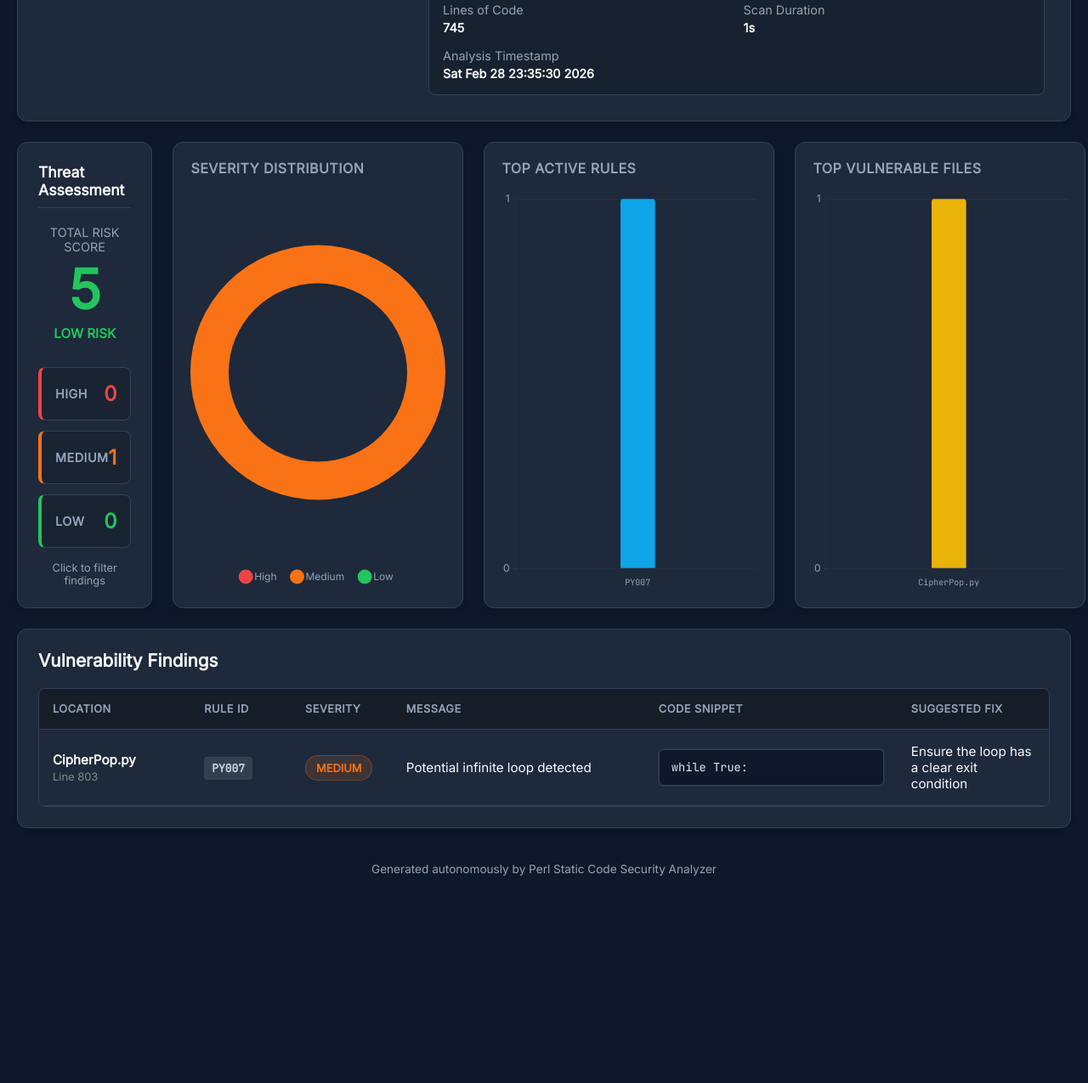
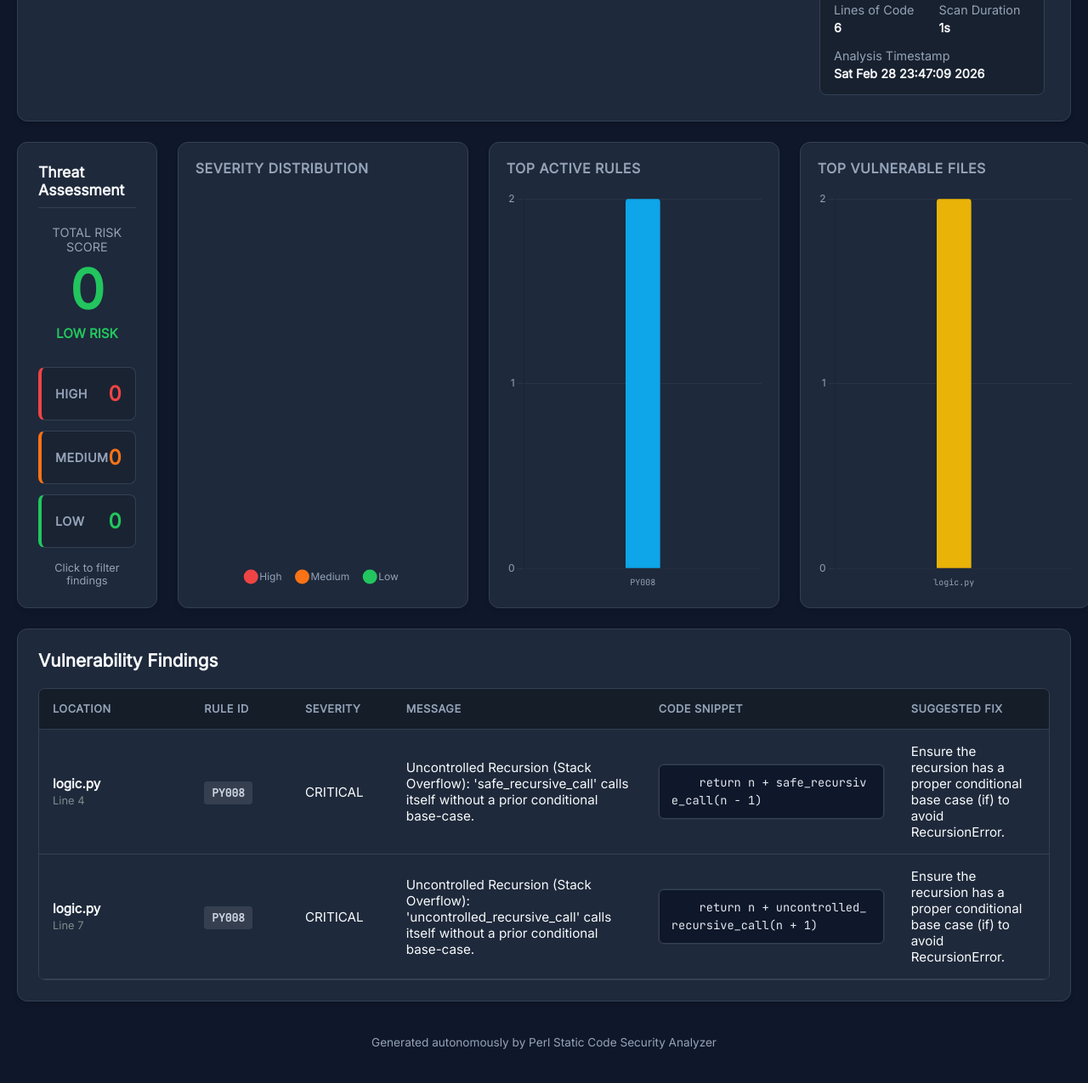
Before and after one commit to OminduD/code_analyzer, a plain HTML site: page security_report.html in a window 1280 px wide. Shown: the part 139-1414 px from the top of the page at 85% size. Before the commit the page ends 1210 px from the top, so only its background shows below. Drawn offline with nearby package versions, Linux system fonts and the light colour scheme.

Commit message:
feat: Introduce dummy C and Python logic for analysis and update the security report to reflect Python recursion findings.

```diff
--- a/security_report.html
+++ b/security_report.html
@@ -3,7 +3,7 @@
 <head>
     <meta charset="UTF-8">
     <meta name="viewport" content="width=device-width, initial-scale=1.0">
-    <title>Security Audit Report | /home/omindu/Documents/Python/CipherPop/src</title>
+    <title>Security Audit Report | dummy_logic</title>
     <!-- Chart.js -->
     <script src="https://cdn.jsdelivr.net/npm/chart.js"></script>
     <link href="https://fonts.googleapis.com/css2?family=Inter:wght;500;600;700&family=JetBrains+Mono:wght;500&display=swap" rel="stylesheet">
@@ -101,16 +101,16 @@
 
         <div class="header-section">
             <div>
-                <h1>Perl Security Analyzer <span class="title-badge">all</span></h1>
+                <h1>Perl Security Analyzer <span class="title-badge">python</span></h1>
                 <p style="color: var(--text-muted); margin: 0;">Advanced Static Code Analysis Output</p>
             </div>
 
             <div class="metadata-grid">
-                <div class="metadata-item">Target Context<span>/home/omindu/Documents/Python/CipherPop/src</span></div>
-                <div class="metadata-item">Files Processed<span>2</span></div>
-                <div class="metadata-item">Lines of Code<span>745</span></div>
+                <div class="metadata-item">Target Context<span>dummy_logic</span></div>
+                <div class="metadata-item">Files Processed<span>1</span></div>
+                <div class="metadata-item">Lines of Code<span>6</span></div>
                 <div class="metadata-item">Scan Duration<span>1s</span></div>
-                <div class="metadata-item" style="grid-column: span 2;">Analysis Timestamp<span>Sat Feb 28 23:35:30 2026</span></div>
+                <div class="metadata-item" style="grid-column: span 2;">Analysis Timestamp<span>Sat Feb 28 23:47:09 2026</span></div>
             </div>
         </div>
 
@@ -120,7 +120,7 @@
                 <h2>Threat Assessment</h2>
                 <div class="score-display">
                     <div style="font-size: 0.9rem; color: var(--text-muted); text-transform: uppercase;">Total Risk Score</div>
-                    <div class="score-value cat-low">5</div>
+                    <div class="score-value cat-low">0</div>
                     <div style="font-size: 0.95rem; font-weight: 600; text-transform: uppercase;" class="cat-low">LOW RISK</div>
                 </div>
 
@@ -131,7 +131,7 @@
                     </div>
                     <div class="stat-card stat-medium" onclick="filterTable('medium', this)">
                         <div class="card-label">Medium</div>
-                        <div class="card-value">1</div>
+                        <div class="card-value">0</div>
                     </div>
                     <div class="stat-card stat-low" onclick="filterTable('low', this)">
                         <div class="card-label">Low</div>
@@ -185,13 +185,21 @@
                     </tr>
                 </thead>
                 <tbody>
-                                <tr class="vuln-row" data-severity="medium">
-                <td title="/home/omindu/Documents/Python/CipherPop/src/CipherPop.py"><strong>CipherPop.py</strong><br><span style="color:#7f8c8d; font-size:0.85em;">Line 803</span></td>
-                <td><span class="rule-badge">PY007</span></td>
-                <td><span class="sev-medium">MEDIUM</span></td>
-                <td>Potential infinite loop detected</td>
-                <td><code>while True:</code></td>
-                <td>Ensure the loop has a clear exit condition</td>
+                                <tr class="vuln-row" data-severity="critical">
+                <td title="dummy_logic/logic.py"><strong>logic.py</strong><br><span style="color:#7f8c8d; font-size:0.85em;">Line 4</span></td>
+                <td><span class="rule-badge">PY008</span></td>
+                <td><span class="sev-critical">CRITICAL</span></td>
+                <td>Uncontrolled Recursion (Stack Overflow): &#39;safe_recursive_call&#39; calls itself without a prior conditional base-case.</td>
+                <td><code>    return n + safe_recursive_call(n - 1)</code></td>
+                <td>Ensure the recursion has a proper conditional base case (if) to avoid RecursionError.</td>
+            </tr>
+            <tr class="vuln-row" data-severity="critical">
+                <td title="dummy_logic/logic.py"><strong>logic.py</strong><br><span style="color:#7f8c8d; font-size:0.85em;">Line 7</span></td>
+                <td><span class="rule-badge">PY008</span></td>
+                <td><span class="sev-critical">CRITICAL</span></td>
+                <td>Uncontrolled Recursion (Stack Overflow): &#39;uncontrolled_recursive_call&#39; calls itself without a prior conditional base-case.</td>
+                <td><code>    return n + uncontrolled_recursive_call(n + 1)</code></td>
+                <td>Ensure the recursion has a proper conditional base case (if) to avoid RecursionError.</td>
             </tr>
 
                 </tbody>
@@ -205,11 +213,11 @@
 
     <script>
         // Data populated from Perl
-        const severityData = [0, 1, 0];
-        const ruleLabels = ['PY007'];
-        const ruleData = [1];
-        const fileLabels = ['CipherPop.py'];
-        const fileData = [1];
+        const severityData = [0, 0, 0];
+        const ruleLabels = ['PY008'];
+        const ruleData = [2];
+        const fileLabels = ['logic.py'];
+        const fileData = [2];
 
         // Setup Chart defaults
         Chart.defaults.color = '#94a3b8';
```
Also changed, not shown: 2 other files.
